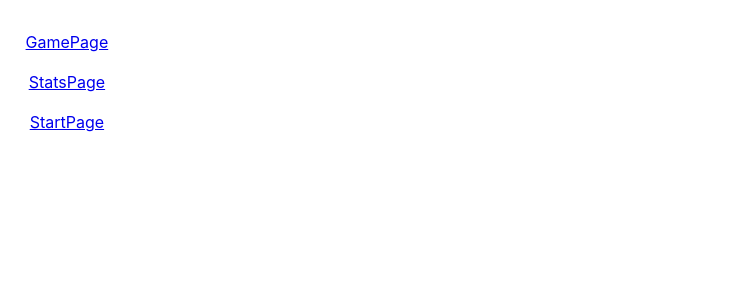
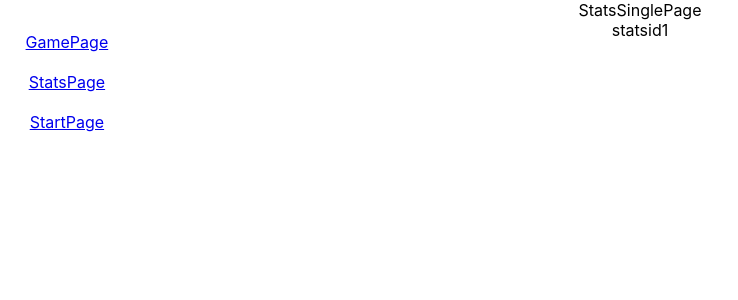
Before and after one commit to IvanGerman/react3.0, a React (Create React App) app: page /statssingle/statsid1 in a window 1280 px wide. Shown: the top 300 px of the page, without its empty margins (0-738 px from the left). Built offline with nearby package versions, Linux system fonts and the light colour scheme; no server answers.

Commit message:
feat: add StatsSinglePage, using useParams hook

```diff
--- a/package.json
+++ b/package.json
@@ -10,6 +10,7 @@
     "react": "^18.2.0",
     "react-dom": "^18.2.0",
     "react-redux": "^8.0.4",
+    "react-router": "^6.6.1",
     "react-router-dom": "^6.3.0",
     "react-scripts": "5.0.1",
     "redux": "^4.2.0",
--- a/src/App.js
+++ b/src/App.js
@@ -5,6 +5,7 @@ import  GamePageContainer from './components/GamePage/GamePageContainer';
 import Navbar from './components/Navbar/Navbar';
 import { StartPageContainer } from './components/StartPage/StartPageContainer';
 import StatsPage from './components/StatsPage/StatsPage';
+import StatsSinglePage from './components/StatsPage/StatsSinglePage/StatsSinglePage';
 
 
 const App = (props) => {
@@ -16,6 +17,7 @@ const App = (props) => {
           {/* <Route path="/" element={<StartPage state={props.state}/>}/> */}
           {/* <Route path="gamePage/*" element={<GamePageContainer store={props.store}/>}/> */}
           <Route path="statsPage/*" element={<StatsPage/>}/>
+          <Route path="statssingle/:statsid" element={<StatsSinglePage/>}/>
         </Routes>
         <Navbar></Navbar>
       </div>
--- a/src/components/Navbar/Navbar.jsx
+++ b/src/components/Navbar/Navbar.jsx
@@ -8,7 +8,7 @@ const Navbar = () => {
       <NavLink to="/gamePage">GamePage</NavLink>
       <br></br>
       <br></br>
-      <NavLink to="/statsPage">StatsPage</NavLink>
+      <NavLink to="/statsPage/*">StatsPage</NavLink>
       <br></br>
       <br></br>
       <NavLink to="/">StartPage</NavLink>
--- a/src/components/StatsPage/StatsPage.jsx
+++ b/src/components/StatsPage/StatsPage.jsx
@@ -1,16 +1,25 @@
 import { NavLink } from "react-router-dom";
+import { useLocation, useNavigate, useParams } from "react-router-dom";
 
 const StatsPage = () => {
+
+  const params = useParams();
+  const location = useLocation();
+  //const navigate = useNavigate();
+  console.log('params---',params);
+  console.log('location---',location);
+  //console.log('navigate---',navigate);
+
   return (
     <div className="stats-page">
       StatsPage
       <div></div>
       <br/>
-      <NavLink to = {'/statspage/statsid11111'}>
+      <NavLink to = {'/statssingle/statsid1'}>
         <div>statsid11111</div>
       </NavLink>
       <br/>
-      <NavLink to = {'/statspage/statsid22222'}>
+      <NavLink to = {'/statssingle/statsid2'}>
         <div>statsid22222</div>
       </NavLink>
     </div>
--- /dev/null
+++ b/src/components/StatsPage/StatsSinglePage/StatsSinglePage.jsx
@@ -0,0 +1,18 @@
+import { useParams } from "react-router-dom";
+
+
+const StatsSinglePage = () => {
+
+  const params = useParams ();
+  console.log('params---',params);
+
+  return (
+    <div className="stats-single-page">
+      StatsSinglePage
+      <br/>
+      {`${params.statsid}`}
+    </div>
+  )
+}
+
+export default StatsSinglePage;
```
Also changed, not shown: 1 other file (tests, documents, lock files or other folders).
